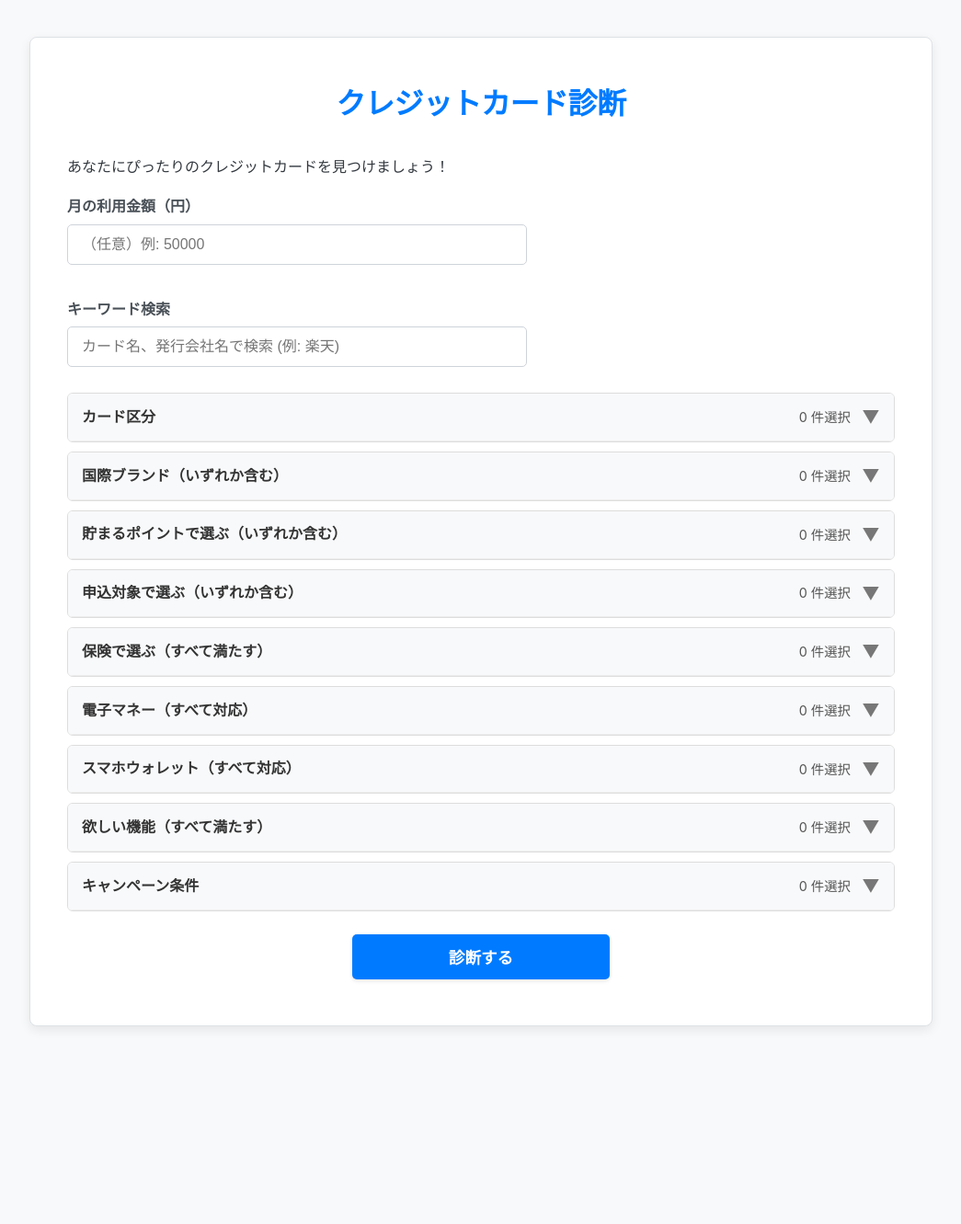
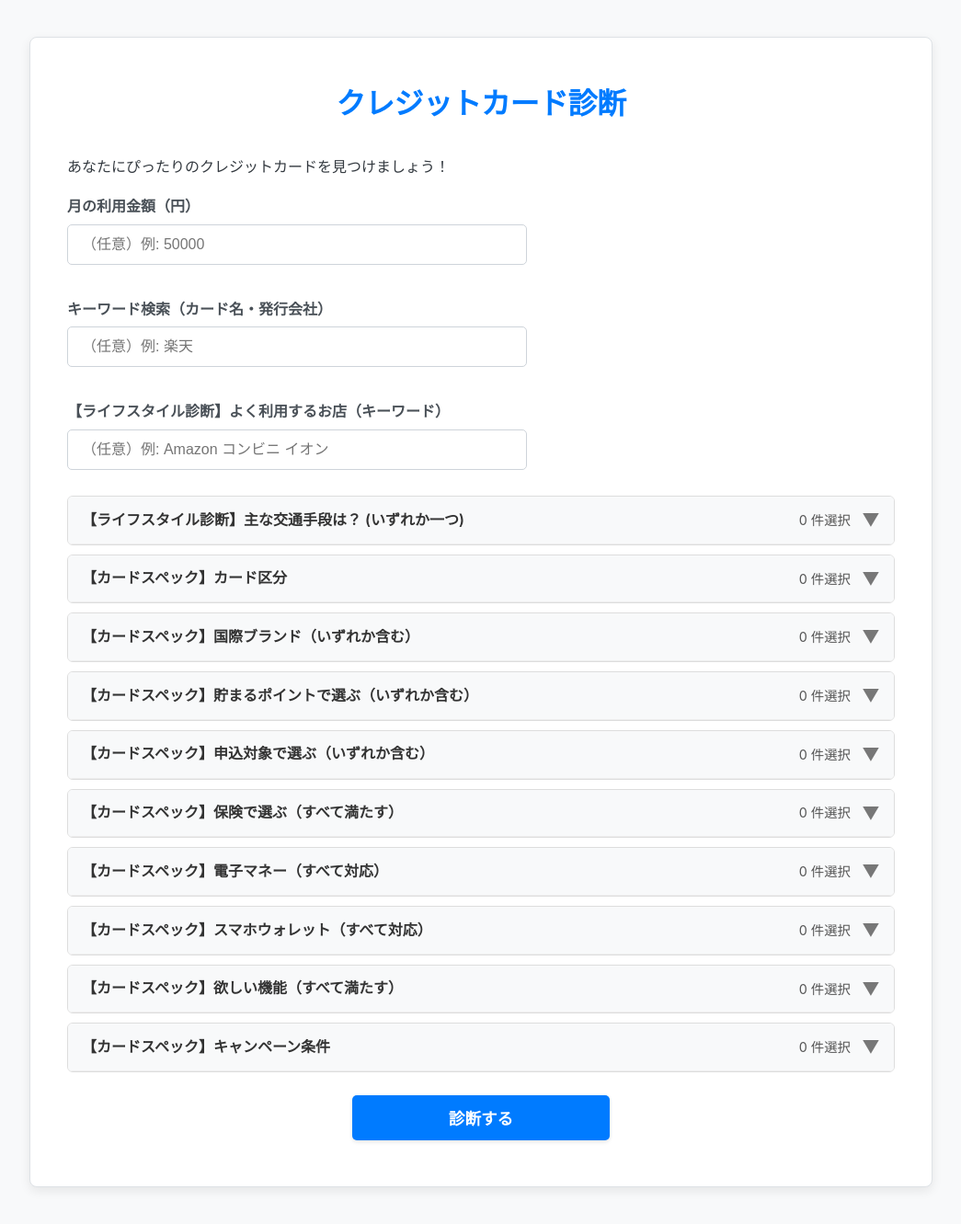
Before and after one commit to kisurina/creditcard, a Flask app: page / in a window 1280 px wide. Shown: the whole page at 92% size, without its empty margins (117-1162 px from the left). Before the commit the page ends 1118 px from the top, so only its background shows below. Run offline with Flask 3, Linux system fonts and the light colour scheme.

Commit message:
ライフスタイル診断をキーワード検索方式に変更し、ボーナス点ロジックを実装

```diff
--- a/app.py
+++ b/app.py
@@ -8,9 +8,20 @@ app = Flask(__name__)
 
 # CHECKBOX_GROUPS defines the filter options displayed on the webpage.
 CHECKBOX_GROUPS = {
-    "tiers": {"title": "カード区分", "items": ["一般", "ゴールド", "プラチナ"]},
+    # ★★★ 「よく利用するお店(複数可)」が削除されました ★★★
+
+    "lifestyle_single": {
+        "title": "【ライフスタイル診断】主な交通手段は？ (いずれか一つ)",
+        "items": [
+            "電車 (Suica / PASMOなど)",
+            "飛行機 (マイルを貯めたい)",
+            "自動車 (ETC / ガソリン)"
+        ]
+    },
+
+    "tiers": {"title": "【カードスペック】カード区分", "items": ["一般", "ゴールド", "プラチナ"]},
     "brands": {
-        "title": "国際ブランド（いずれか含む）",
+        "title": "【カードスペック】国際ブランド（いずれか含む）",
         "items": [
             {"name": "VISA", "desc": "世界シェアNo.1の決済網。国内外問わず、実店舗でもオンラインでも「使えない場所がほぼない」圧倒的な安心感が強みです。"},
             {"name": "MasterCard", "desc": "VISAに次ぐ世界No.2のシェア。特にヨーロッパ圏での決済に強く、日本ではコストコで使える国際ブランドとしても知られています。"},
@@ -19,13 +30,13 @@ CHECKBOX_GROUPS = {
             {"name": "Diners", "desc": "Amexと並ぶ、あるいはそれ以上のステータスを持つ最上位ブランド。特に高級レストランでのコース料理1名分無料サービスなど、グルメ系の優待に圧倒的な強みを持っています。"}
         ]
     },
-    "points": {"title": "貯まるポイントで選ぶ（いずれか含む）", "items": ["Vポイント", "楽天ポイント", "Pontaポイント", "dポイント", "マイル"]},
-    "applicant_type": {"title": "申込対象で選ぶ（いずれか含む）", "items": ["学生可", "20歳以上", "高校生を除く18歳以上"]},
-    "insurance": {"title": "保険で選ぶ（すべて満たす）", "items": ["海外旅行保険あり", "国内旅行保険あり", "ショッピング保険あり"]},
-    "e_money": {"title": "電子マネー（すべて対応）", "items": ["iD", "QUICPay", "交通系", "WAON", "楽天Edy"]},
-    "wallets": {"title": "スマホウォレット（すべて対応）", "items": ["Apple Pay", "Google Pay", "おサイフケータイ"]},
-    "features": {"title": "欲しい機能（すべて満たす）", "items": ["年会費無料", "空港ラウンジ", "コンシェルジュ", "タッチ決済", "ETC無料", "家族カード", "即時発行", "バーチャルカード", "番号レス"]},
-    "campaigns": {"title": "キャンペーン条件", "items": ["入会特典あり"]}
+    "points": {"title": "【カードスペック】貯まるポイントで選ぶ（いずれか含む）", "items": ["Vポイント", "楽天ポイント", "Pontaポイント", "dポイント", "マイル"]},
+    "applicant_type": {"title": "【カードスペック】申込対象で選ぶ（いずれか含む）", "items": ["学生可", "20歳以上", "高校生を除く18歳以上"]},
+    "insurance": {"title": "【カードスペック】保険で選ぶ（すべて満たす）", "items": ["海外旅行保険あり", "国内旅行保険あり", "ショッピング保険あり"]},
+    "e_money": {"title": "【カードスペック】電子マネー（すべて対応）", "items": ["iD", "QUICPay", "交通系", "WAON", "楽天Edy"]},
+    "wallets": {"title": "【カードスペック】スマホウォレット（すべて対応）", "items": ["Apple Pay", "Google Pay", "おサイフケータイ"]},
+    "features": {"title": "【カードスペック】欲しい機能（すべて満たす）", "items": ["年会費無料", "空港ラウンジ", "コンシェルジュ", "タッチ決済", "ETC無料", "家族カード", "即時発行", "バーチャルカード", "番号レス"]},
+    "campaigns": {"title": "【カードスペック】キャンペーン条件", "items": ["入会特典あり"]}
 }
 
 @app.route("/")
@@ -36,17 +47,14 @@ def index():
 @app.route("/diagnose", methods=["POST"])
 def diagnose():
     """ Handles the form submission and displays card results. """
-    # Handle optional amount input. If empty, set to -1 as a flag.
     amount_str = request.form.get("amount")
     if amount_str and amount_str.isdigit():
         amount = int(amount_str)
     else:
         amount = -1
 
-    # Get other form values
     keyword = request.form.get("keyword", "").strip()
 
-    # Get all checkbox list values
     tiers = request.form.getlist("tiers")
     brands = request.form.getlist("brands")
     e_money = request.form.getlist("e_money")
@@ -57,10 +65,13 @@ def diagnose():
     applicant_type = request.form.getlist("applicant_type")
     insurance = request.form.getlist("insurance")
 
+    # ★★★ ここがキーワード入力に変更されました ★★★
+    lifestyle_keywords = request.form.get("lifestyle_keywords", "").strip()
+    lifestyle_single = request.form.get("lifestyle_single", "")
+
     campaign_has_bonus = "入会特典あり" in campaigns
 
-    # ★★★ ここからが修正箇所 ★★★
-    # Call the filtering function which now returns two values
+    # フィルター関数を呼び出し
     filtered_df, is_fallback = filter_cards(
         amount=amount,
         tiers=tiers,
@@ -75,9 +86,13 @@ def diagnose():
         insurance=insurance
     )
 
-    # Generate HTML for the results, passing the fallback flag
-    results_html = display_cards(filtered_df, is_fallback)
-    # ★★★ 修正箇所ここまで ★★★
+    # ★★★ display_cards にキーワードを渡すよう変更 ★★★
+    results_html = display_cards(
+        filtered_df,
+        is_fallback,
+        lifestyle_keywords=lifestyle_keywords,
+        lifestyle_single=lifestyle_single
+    )
 
     # Render the page with the results
     return render_template(
--- a/templates/index.html
+++ b/templates/index.html
@@ -7,8 +7,8 @@
   <title>カード診断</title>
   <style>
     /* Accordion styles for filter sections */
-    .acc { border: 1px solid #ddd; border-radius: 6px; margin: 10px 0; background: #fff; overflow: hidden; /* Prevents content overflow */}
-    .acc[open] { box-shadow: 0 1px 3px rgba(0,0,0,0.1); } /* Add shadow when open */
+    .acc { border: 1px solid #ddd; border-radius: 6px; margin: 10px 0; background: #fff; overflow: hidden; }
+    .acc[open] { box-shadow: 0 1px 3px rgba(0,0,0,0.1); }
     .acc-summary {
       list-style: none; /* Remove default marker */
       cursor: pointer;
@@ -16,36 +16,47 @@
       align-items: center;
       justify-content: space-between;
       gap: 12px;
-      padding: 10px 15px; /* Adjust padding */
-      background-color: #f8f9fa; /* Light background for summary */
-      border-bottom: 1px solid #eee; /* Separator line */
+      padding: 10px 15px;
+      background-color: #f8f9fa;
+      border-bottom: 1px solid #eee;
     }
-    /* Hide default markers for details/summary */
     .acc-summary::-webkit-details-marker { display: none; }
     .acc-summary::marker { display: none; }
     .acc-title { font-weight: 600; flex-grow: 1; color: #333; }
     .acc-meta { font-size: .9rem; color: #555; white-space: nowrap; }
     .chevron {
         transition: transform .2s ease;
-        user-select: none; /* Prevent text selection */
-        font-size: 1.2em; /* Make arrow slightly larger */
+        user-select: none;
+        font-size: 1.2em;
         color: #777;
-        width: 20px; /* Ensure space for the icon */
+        width: 20px;
         text-align: center;
     }
-    /* Rotate chevron when accordion is open */
     .acc[open] > .acc-summary .chevron { transform: rotate(180deg); }
-    .acc-content { padding: 10px 15px 15px; border-top: none; /* Remove top border as summary has bottom border */ background-color: #fff; }
+    .acc-content { padding: 10px 15px 15px; border-top: none; background-color: #fff; }
 
-    /* ★★★ ブランド説明用のスタイルが追加されています ★★★ */
     .brand-desc {
-      font-size: 0.85em; /* 文字を少し小さく */
-      color: #555; /* 文字色を少し薄く */
-      margin-left: 22px; /* チェックボックスのインデントと合わせる */
-      display: block; /* 改行させる */
-      line-height: 1.4; /* 行間を調整 */
-      margin-top: 2px; /* 上のブランド名との間隔 */
+      font-size: 0.85em;
+      color: #555;
+      margin-left: 22px;
+      display: block;
+      line-height: 1.4;
+      margin-top: 2px;
     }
+
+    .radio-block {
+      display: block;
+      margin-bottom: 8px;
+      padding: 5px;
+      cursor: pointer;
+    }
+    .radio-block input {
+      margin-right: 8px;
+    }
+    .radio-block:hover {
+      background-color: #f9f9f9;
+    }
+
   </style>
 </head>
 <body>
@@ -53,7 +64,7 @@
     <h1>クレジットカード診断</h1>
     {% if results_html %}
       <div id="results">
-        {{ results_html|safe }} {# Render HTML generated by display_cards #}
+        {{ results_html|safe }}
       </div>
       <form action="/" method="get" class="back-button" style="text-align: center; margin-top: 25px;">
         <button type="submit">診断条件を再入力する</button>
@@ -65,9 +76,11 @@
         <label for="amount">月の利用金額（円）</label>
         <input type="number" id="amount" name="amount" min="0" placeholder="（任意）例: 50000">
 
-        <label for="keyword">キーワード検索</label>
-        <input type="text" id="keyword" name="keyword" placeholder="カード名、発行会社名で検索 (例: 楽天)">
+        <label for="keyword">キーワード検索（カード名・発行会社）</label>
+        <input type="text" id="keyword" name="keyword" placeholder="（任意）例: 楽天">
 
+        <label for="lifestyle_keywords">【ライフスタイル診断】よく利用するお店（キーワード）</label>
+        <input type="text" id="lifestyle_keywords" name="lifestyle_keywords" placeholder="（任意）例: Amazon コンビニ イオン">
         {% for key, group in groups.items() %}
           <details class="acc" data-key="{{ key }}">
             <summary class="acc-summary">
@@ -85,6 +98,13 @@
                     <span>{{ item.name }}</span>
                     <small class="brand-desc">{{ item.desc }}</small>
                   </label>
+
+                {% elif key == "lifestyle_single" %}
+                  <label class="radio-block">
+                    <input type="radio" name="{{ key }}" value="{{ item }}">
+                    <span>{{ item }}</span>
+                  </label>
+
                 {% else %}
                   <label class="checkbox-block">
                     <input type="checkbox" name="{{ key }}" value="{{ item }}">
@@ -94,7 +114,8 @@
 
               {% endfor %}
             </div>
-            </details>
+
+          </details>
         {% endfor %}
 
         <button type="submit">診断する</button>
@@ -106,83 +127,74 @@
     (function () {
       const ACC_STATE_KEY = "cc_filter_acc_open"; // Key for localStorage
 
-      // Function to update the selected count display for each accordion
       function updateCounts() {
         document.querySelectorAll(".acc").forEach(acc => {
           const key = acc.getAttribute("data-key");
           const countEl = acc.querySelector(".sel-count");
-          // Ensure elements exist before proceeding
           if (key && countEl) {
-            const checkedCount = acc.querySelectorAll(`input[name="${key}"]:checked`).length;
-            countEl.textContent = String(checkedCount); // Update the text content
+            let checkedCount = 0;
+            if (key === 'lifestyle_single') {
+              checkedCount = acc.querySelectorAll(`input[name="${key}"]:checked`).length;
+            } else {
+              checkedCount = acc.querySelectorAll(`input[name="${key}"]:checked`).length;
+            }
+            countEl.textContent = String(checkedCount);
           }
         });
       }
 
-      // Function to restore the open/closed state of accordions from localStorage
       function restoreOpenState() {
         try {
           const rawState = localStorage.getItem(ACC_STATE_KEY);
-          if (!rawState) return; // No saved state
+          if (!rawState) return;
           const state = JSON.parse(rawState);
-          // Check if the parsed state is a valid object
           if (typeof state !== 'object' || state === null) return;
 
           document.querySelectorAll(".acc").forEach(acc => {
             const key = acc.getAttribute("data-key");
-            // Check if the key exists in the saved state
             if (key && state.hasOwnProperty(key)) {
                if (state[key]) {
-                   acc.setAttribute("open", ""); // Set to open if true in state
+                   acc.setAttribute("open", "");
                } else {
-                   acc.removeAttribute("open"); // Ensure closed if false in state
+                   acc.removeAttribute("open");
                }
             }
           });
         } catch (e) {
           console.error("Failed to restore accordion state:", e);
-          localStorage.removeItem(ACC_STATE_KEY); // Clear potentially corrupted state
+          localStorage.removeItem(ACC_STATE_KEY);
         }
       }
 
-      // Function to save the current open/closed state of accordions to localStorage
       function saveOpenState() {
         const state = {};
         document.querySelectorAll(".acc").forEach(acc => {
           const key = acc.getAttribute("data-key");
           if (key) {
-             // Store boolean indicating if 'open' attribute is present
              state[key] = acc.hasAttribute("open");
           }
         });
         try {
             localStorage.setItem(ACC_STATE_KEY, JSON.stringify(state));
         } catch (e) {
-            // Handle potential storage errors (e.g., quota exceeded)
             console.error("Failed to save accordion state:", e);
         }
       }
 
-      // Add event listener for changes to checkboxes within the form
       document.addEventListener("change", (e) => {
-        // Only trigger update if the changed element is a checkbox
-        if (e.target && e.target.matches('input[type="checkbox"]')) {
+        if (e.target && (e.target.matches('input[type="checkbox"]') || e.target.matches('input[type="radio"]'))) {
           updateCounts();
         }
       });
 
-      // Add event listener for the 'toggle' event on details elements (accordions)
-      // Use capture phase (true) as the event bubbles up from the details element itself
       document.addEventListener("toggle", (e) => {
-        // Only save state if the toggled element is an accordion
         if (e.target && e.target.classList.contains("acc")) {
           saveOpenState();
         }
       }, true);
 
-      // Run initial setup when the script loads
-      restoreOpenState(); // Restore state from previous session
-      updateCounts();     // Update counts based on initial state or restored state
+      restoreOpenState();
+      updateCounts();
     })();
   </script>
 </body>
```
Also changed, not shown: display_result.py (+102 -40 lines).
